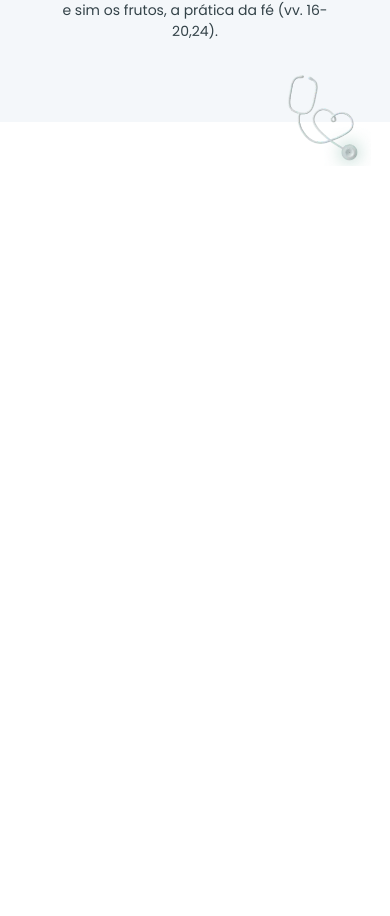
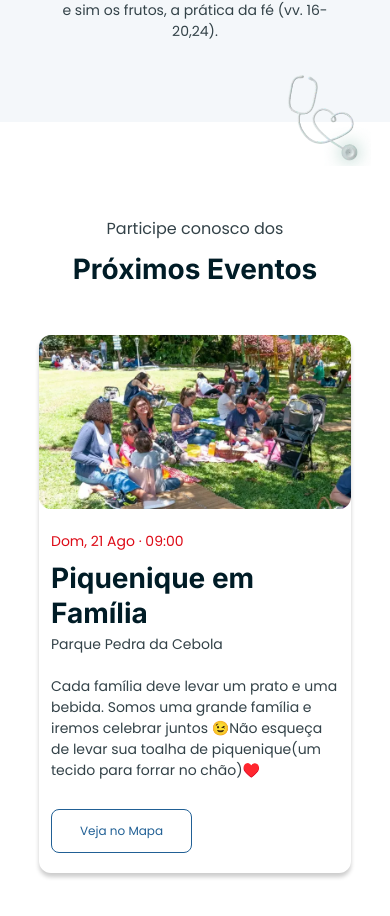
Before and after one commit to eriquyjhordan/igreja-renovada, a Next.js app: page / in a window 390 px wide. Shown: the part 3258-4174 px from the top of the page. Before the commit the page ends 3424 px from the top, so only its background shows below. Built offline with nearby package versions, Linux system fonts and the light colour scheme.

Commit message:
FEAT: add events cards

```diff
--- /dev/null
+++ b/src/components/Events/index.tsx
@@ -0,0 +1,24 @@
+import { Inter, Poppins } from 'next/font/google'
+import Image from 'next/image'
+import styles from './styles.module.css'
+import Link from 'next/link'
+import EventsCards from '../EventsCards'
+
+const inter = Inter({ subsets: ['latin'] })
+const poppins = Poppins({ subsets: ['latin'], weight: ['400', '700'], })
+
+export default function Events() {
+  return (
+    <div className={styles.wrapper}>
+      <div className={styles.content}>
+        <div className={styles.header}>
+          <p className={`${poppins.className} ${styles.leadText}`}>Participe conosco dos</p>
+          <h3 className={`${inter.className} ${styles.title}`}>Próximos Eventos</h3>
+        </div>
+        <div className={styles.cards}>
+          <EventsCards />
+        </div>
+      </div>
+    </div>
+  )
+}
--- /dev/null
+++ b/src/components/Events/styles.module.css
@@ -0,0 +1,49 @@
+.wrapper {
+  padding-block: 6rem;
+}
+
+.content {
+  max-width: 76rem;
+  margin: 0 auto;
+  padding-inline: 1.5rem;
+}
+
+.leadText {
+  font-weight: 400;
+  font-size: 1.125rem;
+  line-height: 1.375rem;
+  color: #334248;
+  margin-bottom: 0.75rem;
+}
+
+.title {
+  font-weight: 700;
+  font-size: 2rem;
+  line-height: 125%;
+  color: #001C26;
+}
+
+.cards {
+  display: flex;
+  align-items: center;
+  justify-content: center;
+}
+
+@media (max-width: 1200px) {
+  .header {
+    display: flex;
+    align-items: center;
+    justify-content: center;
+    flex-direction: column;
+  }
+}
+
+@media (max-width: 425px) {
+  .leadText {
+    font-size: 1rem;
+  }
+
+  .title {
+    font-size: 1.75rem;
+  }
+}
--- /dev/null
+++ b/src/components/EventsCards/index.tsx
@@ -0,0 +1,31 @@
+import { Inter, Poppins } from 'next/font/google'
+import styles from './styles.module.css'
+import Image from 'next/image'
+import Link from 'next/link'
+
+const inter = Inter({ subsets: ['latin'] })
+const poppins = Poppins({ subsets: ['latin'], weight: ['400', '700'], })
+
+export default function EventsCards() {
+  return (
+    <div className={styles.container}>
+      <div className={styles.content}>
+        <Image
+          src='/images/piquenic.webp'
+          alt="event image"
+          width={742}
+          height={414}
+          className={styles.eventImage}
+        />
+        <div className={`${poppins.className} ${styles.infos}`}>
+          <p className={`${poppins.className} ${styles.date}`}>Dom, 21 Ago · 09:00</p>
+          <h3 className={`${inter.className} ${styles.title}`}>Piquenique em Família</h3>
+          <p className={`${poppins.className} ${styles.location}`}>Parque Pedra da Cebola</p>
+          <p className={`${poppins.className} ${styles.description}`}>Cada família deve levar um prato e uma bebida. Somos uma grande família e iremos celebrar juntos 😉Não esqueça de levar sua toalha de piquenique(um tecido para forrar no chão)♥️</p>
+          <a href='#' className={`${poppins.className} ${styles.mapLink}`}>Veja no Mapa</a>
+        </div>
+      </div>
+
+    </div>
+  )
+}
--- /dev/null
+++ b/src/components/EventsCards/styles.module.css
@@ -0,0 +1,118 @@
+.container {
+  margin-top: 3rem;
+  max-width: 75.875rem;
+  background: #FFFFFF;
+  box-shadow: 0px 4px 4px rgba(0, 0, 0, 0.2);
+  border-radius: 12px;
+}
+
+.content {
+  display: flex;
+  align-items: flex-start;
+  justify-content: space-between;
+}
+
+.infos {
+  display: flex;
+  flex-direction: column;
+  align-items: flex-start;
+  justify-content: center;
+  max-width: 420px;
+  padding: 2.5rem 1.5rem;
+
+}
+
+.date {
+  font-style: normal;
+  font-weight: 400;
+  font-size: 1.25rem;
+  line-height: 1.5rem;
+  color: #DD0B17;
+  margin-bottom: 1rem;
+}
+
+.title {
+  font-weight: 700;
+  font-size: 2rem;
+  line-height: 125%;
+  color: #001C26;
+  margin-bottom: 0.75rem;
+}
+
+.location {
+  font-weight: 400;
+  font-size: 14px;
+  line-height: 0.9375rem;
+  color: #334248;
+  margin-bottom: 1.5rem;
+}
+
+.description {
+  font-weight: 400;
+  font-size: 16px;
+  line-height: 150%;
+  color: #334248;
+  margin-bottom: 1.75rem;
+}
+
+.mapLink {
+  font-weight: 400;
+  font-size: 1.125rem;
+  color: #216095;
+  border: 1px solid #216095;
+  border-radius: 8px;
+  padding: 0.75rem 1.75rem;
+}
+
+.eventImage {
+  border-radius: 12px;
+}
+
+@media (max-width: 1200px) {
+  .container {
+    max-width: 80vw;
+
+  }
+
+  .eventImage {
+    width: 100%;
+    max-height: 20rem;
+    object-fit: cover;
+
+  }
+
+  .content {
+    display: flex;
+    flex-direction: column;
+    align-items: center;
+    justify-content: center;
+  }
+
+  .infos {
+    max-width: 100%;
+  }
+}
+
+@media (max-width: 426px) {
+  .date {
+    font-size: 0.875rem;
+    margin-bottom: 0.5rem;
+  }
+
+  .title {
+    font-size: 1.75rem;
+    margin-bottom: 0.375rem;
+  }
+
+  .description {
+    font-size: 0.875rem;
+  }
+
+  .mapLink {
+    font-size: 0.75rem;
+  }
+
+  .infos {
+    padding: 1.25rem 0.75rem;
+  }
+}
--- a/src/pages/index.tsx
+++ b/src/pages/index.tsx
@@ -1,6 +1,7 @@
 import Bible from '@/components/Blible'
 import Family from '@/components/Family'
 import Header from '@/components/header'
+import Events from '@/components/Events'
 import styles from '../styles/Home.module.css'
 import SocialActions from '@/components/SocialActions'
 
@@ -13,6 +14,7 @@ export default function Home() {
       </div>
       <Bible />
       <SocialActions />
+      <Events />
     </>
   )
 }
```
Also changed, not shown: public/images/piquenic.webp (added).
